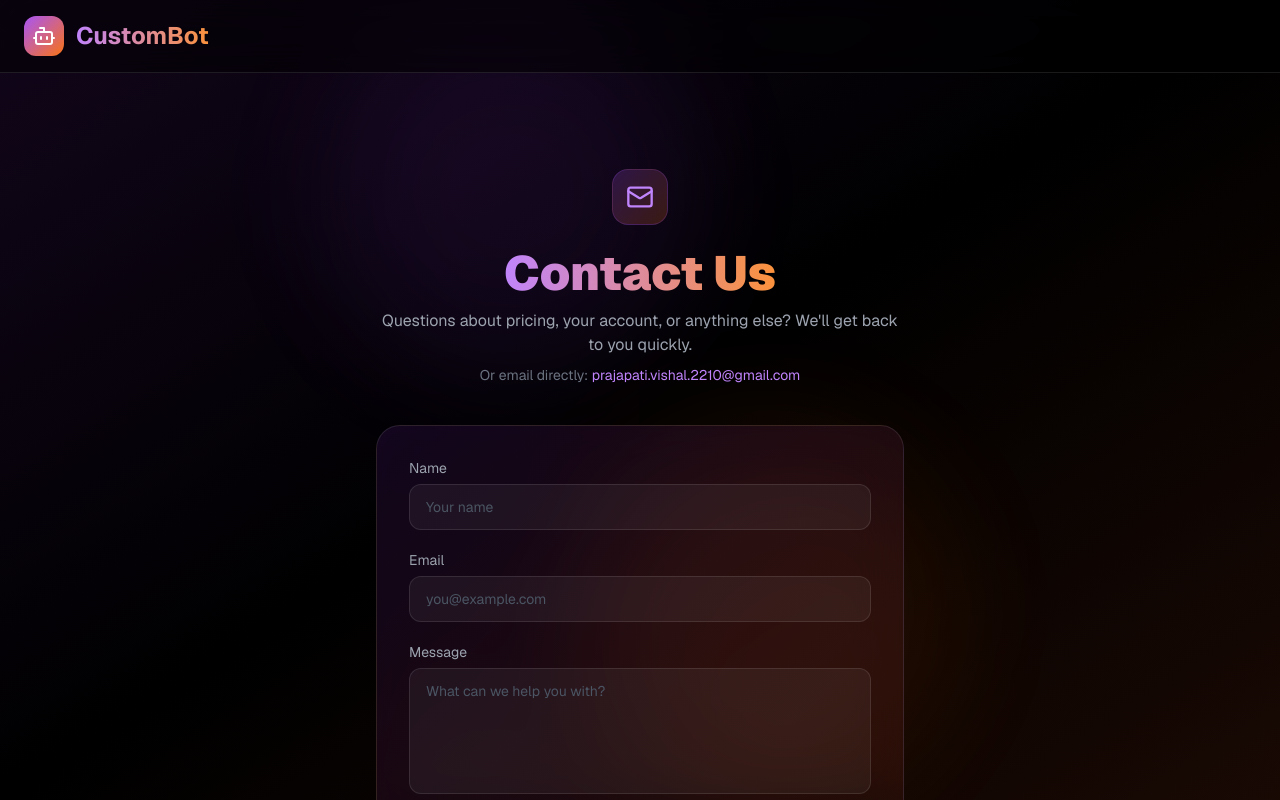
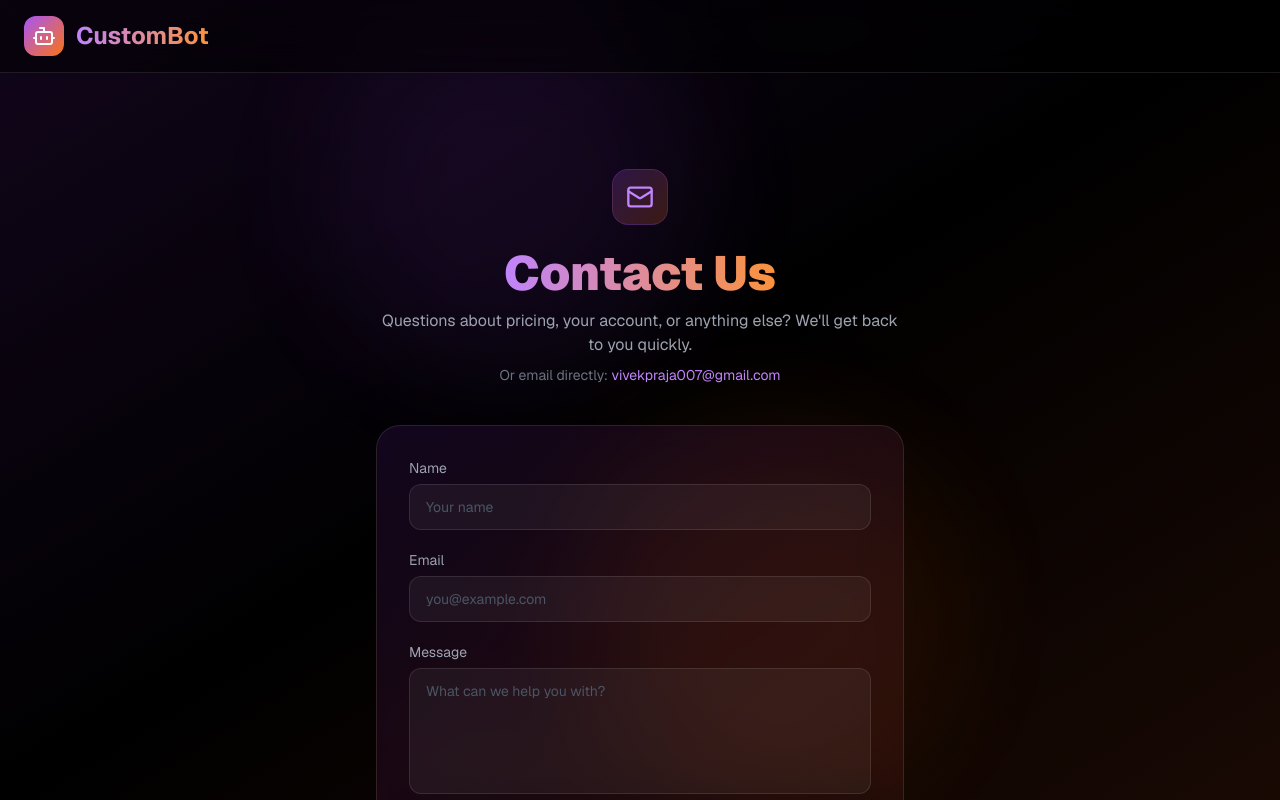
Before and after one commit to vivekpraj/website-to-chatbot-prod, a Next.js app in the folder frontend/: page /contact in a window 1280 px wide. Shown: the top 800 px of the page. Built offline with nearby package versions, Linux system fonts and the light colour scheme.

Commit message:
landing page edit

```diff
--- a/frontend/app/contact/page.tsx
+++ b/frontend/app/contact/page.tsx
@@ -50,8 +50,8 @@ export default function ContactPage() {
           </p>
           <p className="text-gray-500 text-sm mt-2">
             Or email directly:{' '}
-            <a href="mailto:prajapati.vishal.2210@gmail.com" className="text-purple-400 hover:underline">
-              prajapati.vishal.2210@gmail.com
+            <a href="mailto:vivekpraja007@gmail.com" className="text-purple-400 hover:underline">
+              vivekpraja007@gmail.com
             </a>
           </p>
         </div>
```
